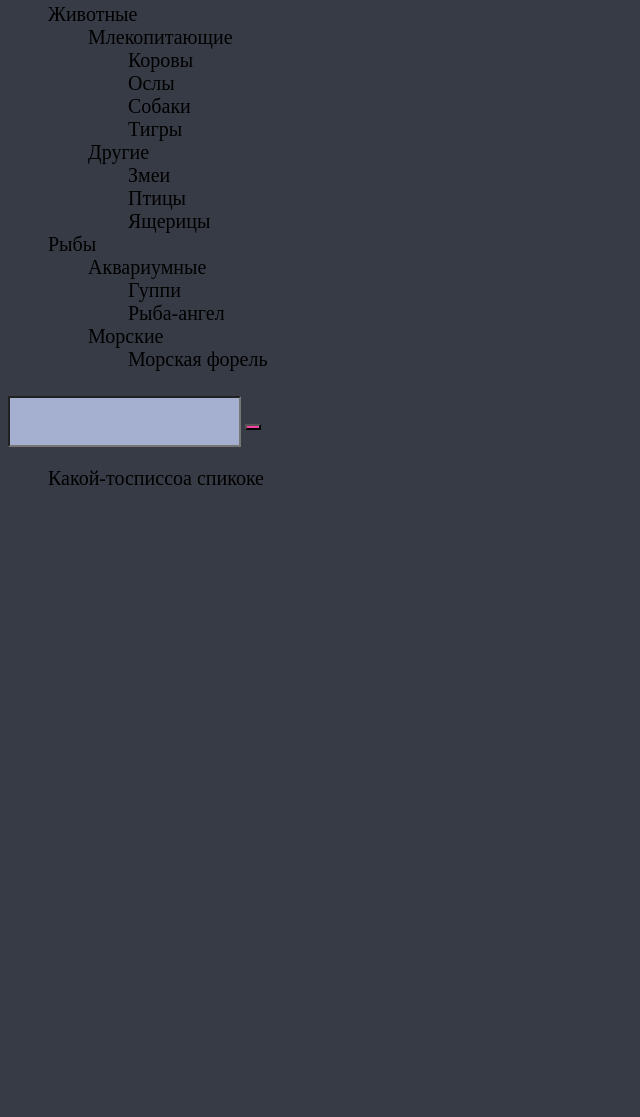
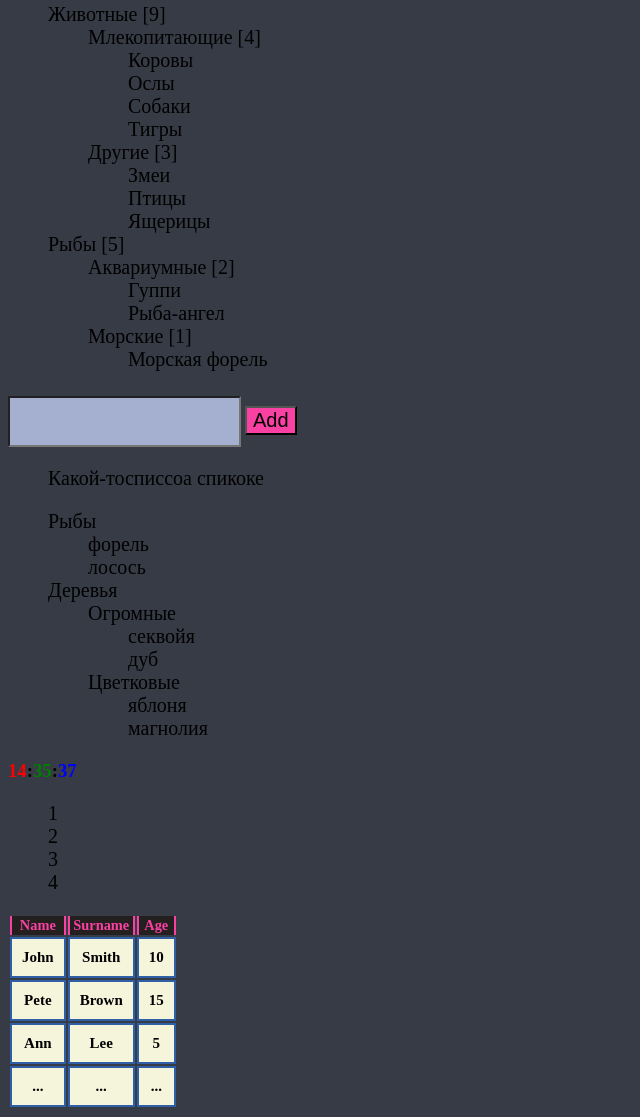
Before and after one commit to anderq0/ViteJS, a website built with Vite: page index.html in a window 1280 px wide. Shown: the part 2761-3878 px from the top of the page, without its empty margins (0-640 px from the left). Before the commit the page ends 3271 px from the top, so only its background shows below. Built offline with nearby package versions, Linux system fonts and the light colour scheme.

Commit message:
дз практика с изменением документа

```diff
--- a/index.html
+++ b/index.html
@@ -129,10 +129,40 @@
   </ul>
 
   <input type="text" id="inputList">
-  <button id="buttonList"></button>
+  <button id="buttonList">Add</button>
   <ul id="ulForTask"> Какой-тосписсоа спикоке</ul>
 
   <ul id="container"></ul>
+
+  <div id="extremistClock">
+  </div>
+
+  <ul id="ulTask9">
+    <li id="one">1</li>
+    <li id="two">4</li>
+  </ul>
+
+  <table id="sortTableByName">
+    <thead>
+      <tr>
+        <th>Name</th><th>Surname</th><th>Age</th>
+      </tr>
+    </thead>
+    <tbody>
+      <tr>
+        <td>John</td><td>Smith</td><td>10</td>
+      </tr>
+      <tr>
+        <td>Pete</td><td>Brown</td><td>15</td>
+      </tr>
+      <tr>
+        <td>Ann</td><td>Lee</td><td>5</td>
+      </tr>
+      <tr>
+        <td>...</td><td>...</td><td>...</td>
+      </tr>
+    </tbody>
+    </table>
 
 
   <!-- <script type="module" src="/src/main.ts"></script> -->
--- a/src/main.ts
+++ b/src/main.ts
@@ -1013,9 +1013,6 @@ console.log(firstCircle.getSquare())
     for (let li of liElements) {
         console.log(li.firstChild?.textContent?.trim() + ' ' + li.querySelectorAll('li').length)
     }
-}
-
-{
     //! PRAKTIKA
 
     //     Напишите интерфейс для создания списка.
@@ -1028,10 +1025,10 @@ console.log(firstCircle.getSquare())
     // ?Все элементы должны создаваться динамически.
 
     // ?Если пользователь вводит HTML-теги, они должны обрабатываться как текст.
-    let question
     let ulForTask = document.querySelector('#ulForTask') as HTMLUListElement
     let inputList = document.querySelector('#inputList') as HTMLInputElement
     let buttonList = document.querySelector('#buttonList') as HTMLButtonElement
+
     buttonList.addEventListener('click', function () {
         let newli = document.createElement('li')
         newli.textContent = `${inputList.value}`
@@ -1040,7 +1037,7 @@ console.log(firstCircle.getSquare())
         inputList.focus()
     })
 
-    const container = document.querySelector('#container ul') as HTMLUListElement
+    //?Напишите функцию createTree, которая создаёт вложенный список ul/li из объекта.
     let data = {
         "Рыбы": {
             "форель": {},
@@ -1057,22 +1054,79 @@ console.log(firstCircle.getSquare())
                 "магнолия": {}
             }
         }
-    } as Record<string,any>
-    //@ts-ignore
-    function createTree(container:HTMLUListElement, arr:Record<string,any>) {
-        for(let key in data){
-            if(Object.keys(data[key]).length){
+    } as Record<string, any>
+    const container = document.getElementById('container') as HTMLUListElement
+
+    function createTree(container: HTMLUListElement, data: Record<string, any>) {
+        for (let key in data) {
+            if (Object.keys(data[key]).length) {
                 const li = document.createElement('li')
-                li.innerHTML =`${key}<ul></ul>`
+                li.innerHTML = `${key}<ul></ul>`
                 container.append(li)
                 const ul = li.querySelector('ul') as HTMLUListElement
-                createTree(ul,data[key])
-            }else{
+                createTree(ul, data[key])
+            } else {
                 container.insertAdjacentHTML('beforeend', `<li>${key}</li>`)
             }
         }
     }
-    createTree(container,data)
+
+    createTree(container, data)
+
+
+    //?Есть дерево, организованное в виде вложенных списков ul/li.
+    // ?Напишите код, который добавит каждому элементу списка <li>
+    // ?количество вложенных в него элементов. Узлы нижнего уровня, без детей – пропускайте.
+    for (let li of liElements) {
+        if (li.querySelectorAll('li').length > 0) {
+            li.firstChild!.nodeValue = `${li.firstChild!.textContent} [${li.querySelectorAll('li').length}]`
+        }
+    }
+
+    // ?Hапишите функцию createCalendar(elem, year, month).
+
+    // ?Вызов функции должен создать календарь для заданного месяца month в году year и вставить его в elem.
+
+    // ?Календарь должен быть таблицей, где неделя – это <tr>, а день – это <td>.
+    // ?У таблицы должен быть заголовок с названиями дней недели, каждый день – <th>,
+    // ?первым днём недели должен быть понедельник.
+    // function createCalendar(elem, year, month){
+
+    // }
+
+
+    // Создайте цветные часы
+    const extremistClock = document.getElementById('extremistClock') as HTMLDivElement
+    let currentTime = document.createElement('h3')
+    function printextremistClock() {
+        let hour = new Date().getHours() > 9? new Date().getHours() : `0${new Date().getHours()}`
+        let minutes = new Date().getMinutes() > 9? new Date().getMinutes() : `0${new Date().getMinutes()}`
+        let seconds = new Date().getSeconds()> 9? new Date().getSeconds() : `0${new Date().getSeconds()}`
+        currentTime.innerHTML = `<span id="hours" style="color: red">${hour}</span>:<span id="minutes" style="color: green">${minutes}</span>:<span id="seconds" style="color: blue">${seconds}</span>`
+        extremistClock.appendChild(currentTime)
+        setTimeout(printextremistClock, 1000)
+    }
+    printextremistClock()
+
+    let sortTableByName = document.getElementById('sortTableByName') as HTMLTableElement
+    let sortTableByNameArray = sortTableByName.querySelectorAll('td')
+
+    // Напишите код для вставки <li>2</li><li>3</li> между этими двумя <li>
+    let ulTask9 = document.getElementById('ulTask9') as HTMLUListElement
+    ulTask9.firstElementChild?.insertAdjacentHTML('beforeend', `<li>2</li><li>3</li>`)
+
+
+
+    function sortArrayByName() {
+        for(let el of sortTableByNameArray){
+            if(el.cellIndex == 0){
+                console.log(el.textContent)
+
+            }
+        }
+
+    }
+    sortArrayByName()
 
 }
 
```
Also changed, not shown: src/style.scss (line endings or trailing spaces).
